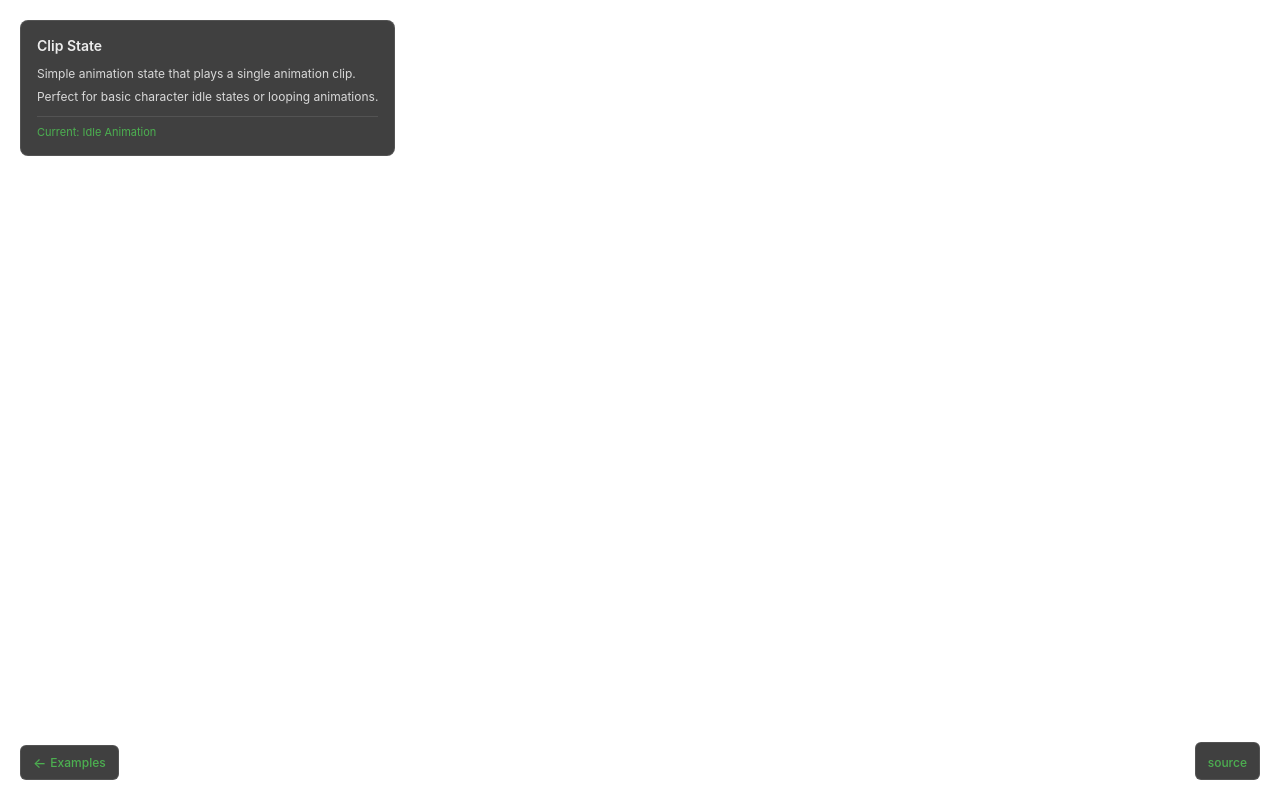
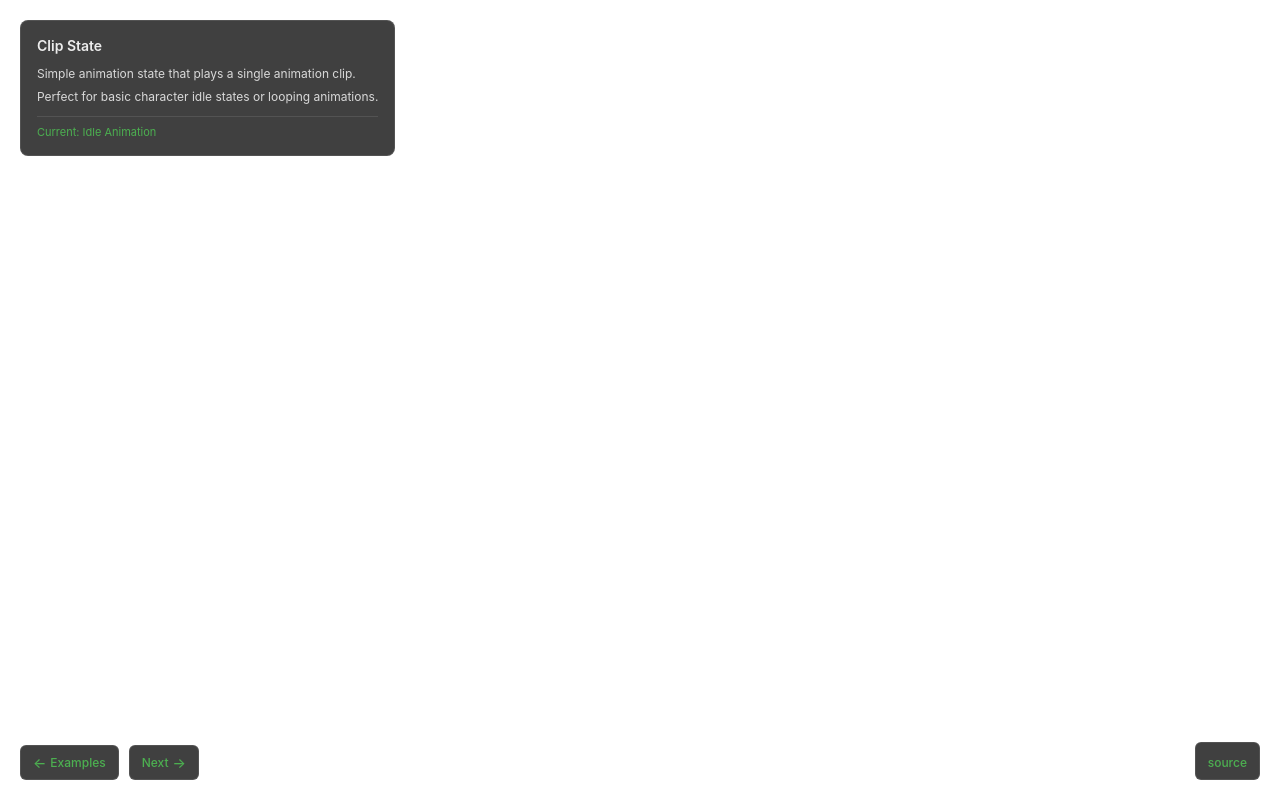
Before and after one commit to jango-git/animouse, a plain HTML site: page 00_clip_state.html in a window 1280 px wide. Drawn offline with nearby package versions, Linux system fonts and the light colour scheme; a script that the page names is missing.

Commit message:
Add navigation between example pages

```diff
--- a/00_clip_state.html
+++ b/00_clip_state.html
@@ -16,8 +16,13 @@
             </div>
             <div class="animation-info">Current: Idle Animation</div>
         </div>
-        <div class="back-link">
-            <a href="index.html">Examples</a>
+        <div class="nav-buttons">
+            <div class="nav-button back">
+                <a href="index.html">Examples</a>
+            </div>
+            <div class="nav-button next">
+                <a href="01_linear_blend_tree.html">Next</a>
+            </div>
         </div>
         <div class="source-link">
             <a
--- a/shared-styles.css
+++ b/shared-styles.css
@@ -182,7 +182,49 @@ canvas {
     text-decoration: underline;
 }
 
-/* Back Button */
+/* Navigation Buttons */
+.nav-buttons {
+    position: absolute;
+    bottom: 20px;
+    left: 20px;
+    display: flex;
+    gap: 10px;
+    z-index: 100;
+}
+
+.nav-button {
+    background: rgba(0, 0, 0, 0.75);
+    border-radius: 6px;
+    padding: 8px 12px;
+    backdrop-filter: blur(10px);
+    border: 1px solid rgba(255, 255, 255, 0.1);
+}
+
+.nav-button a {
+    color: #4caf50;
+    text-decoration: none;
+    font-size: 12px;
+    font-weight: 500;
+    display: flex;
+    align-items: center;
+    gap: 4px;
+}
+
+.nav-button a:hover {
+    text-decoration: underline;
+}
+
+.nav-button.back a::before {
+    content: "←";
+    font-size: 14px;
+}
+
+.nav-button.next a::after {
+    content: "→";
+    font-size: 14px;
+}
+
+/* Keep old back-link for compatibility */
 .back-link {
     position: absolute;
     bottom: 20px;
```
Also changed, not shown: 01_linear_blend_tree.html (+7 -2 lines), 02_polar_blend_tree.html (+4 -2 lines).
